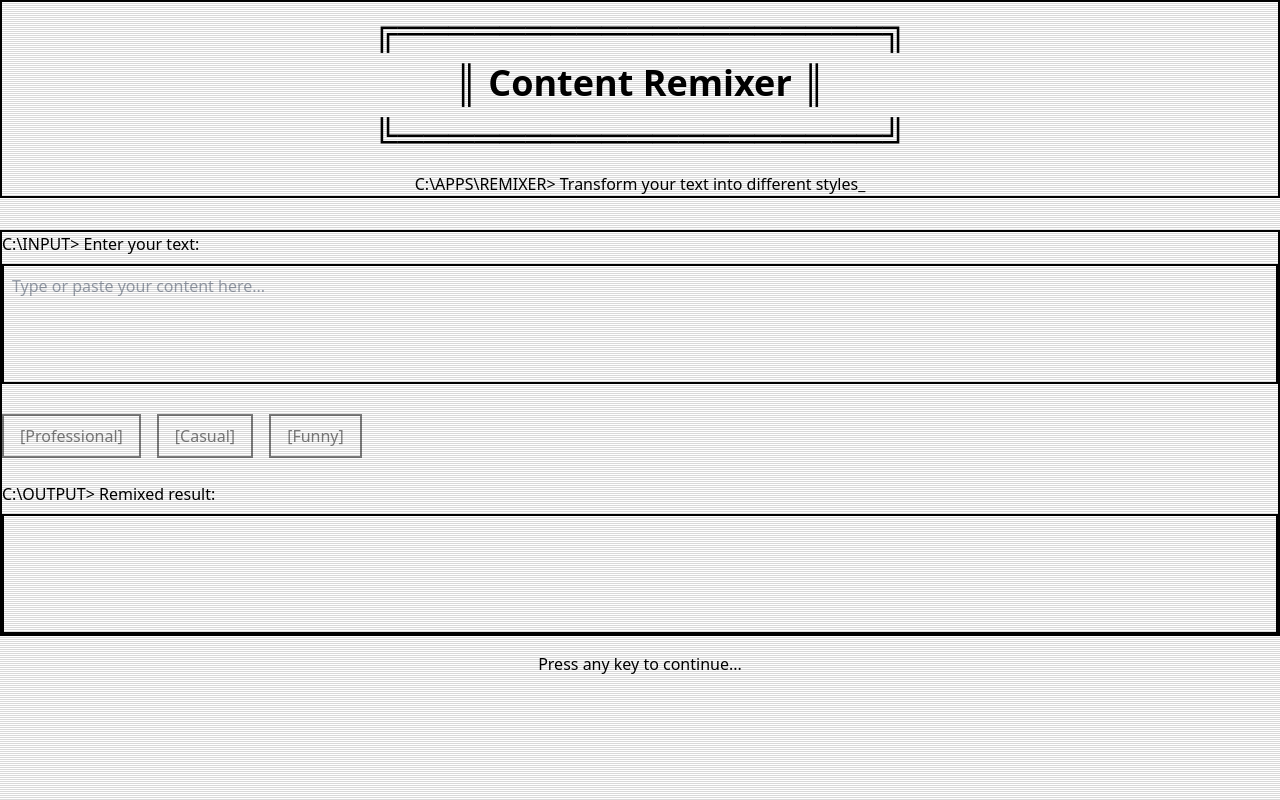
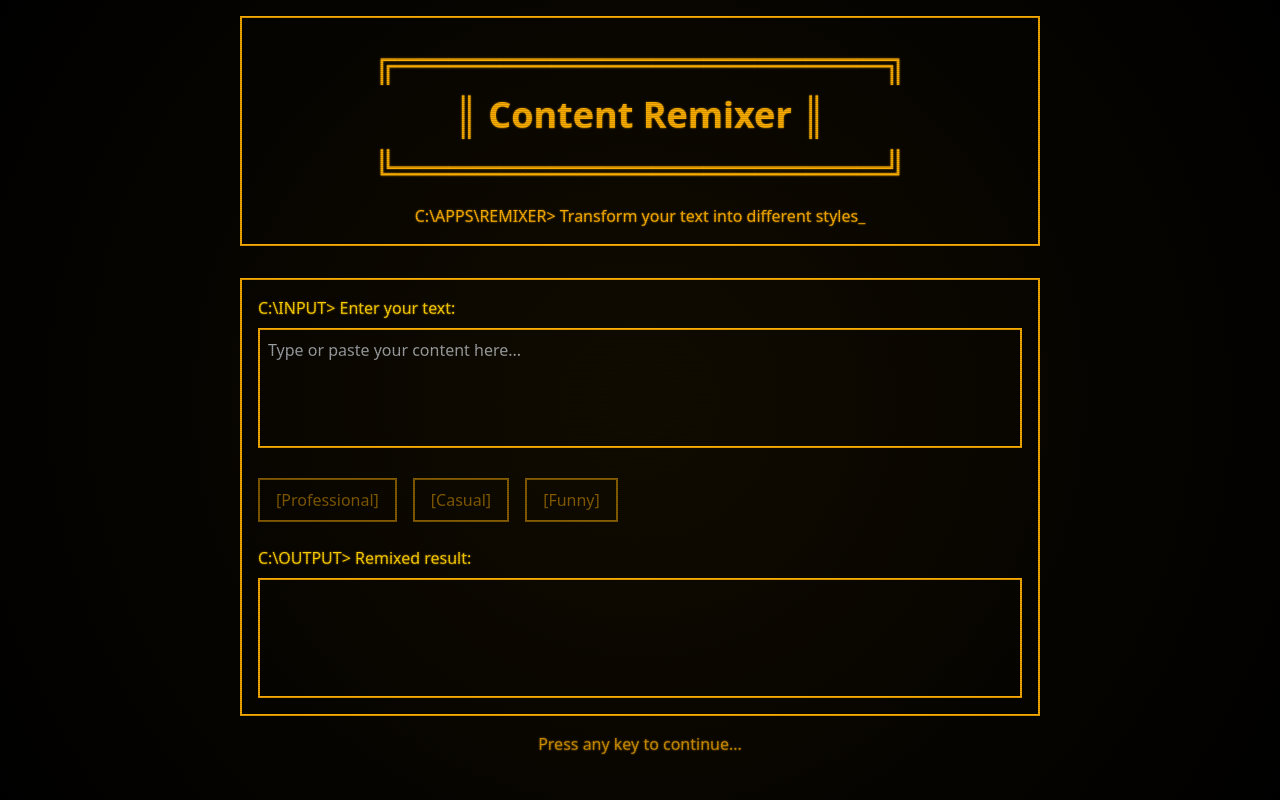
Before and after one commit to CinimoDY/remixer, a React (Vite) app: page / in a window 1280 px wide. Built offline with nearby package versions, Linux system fonts and the light colour scheme.

Commit message:
fix: update CSS variable names to match Style Dictionary output

```diff
--- a/src/index.css
+++ b/src/index.css
@@ -15,12 +15,12 @@
 /* DOS-inspired custom styles */
 @layer base {
   html {
-    background-color: var(--colors-dos-black);
+    background-color: var(--global-colors-dos-black);
   }
 
   body {
     @apply bg-dos-black text-dos-amber font-dos;
-    text-shadow: 0 0 2px var(--colors-dos-dim);
+    text-shadow: 0 0 2px var(--global-colors-dos-dim);
     position: relative;
     margin: 0;
     min-height: 100vh;
@@ -55,7 +55,7 @@
     height: 100%;
     background: radial-gradient(
       circle at center,
-      var(--colors-dos-dim) 0%,
+      var(--global-colors-dos-dim) 0%,
       rgba(0, 0, 0, 0.5) 100%
     );
     pointer-events: none;
@@ -66,12 +66,12 @@
   /* Custom scrollbar */
   ::-webkit-scrollbar {
     width: 12px;
-    background-color: var(--colors-dos-black);
+    background-color: var(--global-colors-dos-black);
   }
 
   ::-webkit-scrollbar-thumb {
-    background-color: var(--colors-dos-yellow);
-    border: 2px solid var(--colors-dos-black);
+    background-color: var(--global-colors-dos-yellow);
+    border: 2px solid var(--global-colors-dos-black);
   }
 
   /* Remove modern input styles */
@@ -101,5 +101,5 @@
 .cursor::after {
   content: '_';
   @apply animate-cursor-blink;
-  color: var(--colors-dos-yellow);
+  color: var(--global-colors-dos-yellow);
 }
--- a/tailwind.config.js
+++ b/tailwind.config.js
@@ -7,11 +7,11 @@ export default {
   theme: {
     extend: {
       colors: {
-        'dos-black': 'var(--colors-dos-black)',
-        'dos-amber': 'var(--colors-dos-yellow)',
-        'dos-bright-amber': 'var(--colors-dos-bright)',
-        'dos-dim-amber': 'var(--colors-dos-dim)',
-        'dos-border': 'var(--colors-dos-border)',
+        'dos-black': 'var(--global-colors-dos-black)',
+        'dos-amber': 'var(--global-colors-dos-yellow)',
+        'dos-bright-amber': 'var(--global-colors-dos-bright)',
+        'dos-dim-amber': 'var(--global-colors-dos-dim)',
+        'dos-border': 'var(--global-colors-dos-border)',
         'dos-red': '#FF0000'
       },
       fontFamily: {
@@ -24,8 +24,8 @@ export default {
         '2xl': 'var(--typography-size-2xl)'
       },
       spacing: {
-        'unit': 'var(--spacing-unit)',
-        'title': 'var(--spacing-title-height)'
+        'unit': 'var(--global-spacing-unit)',
+        'title': 'var(--global-spacing-title-height)'
       },
       borderWidth: {
         'thin': 'var(--spacing-border-width-thin)',
@@ -42,10 +42,10 @@ export default {
         },
       },
       maxWidth: {
-        'content': 'var(--dimension-content-max-width)'
+        'content': 'var(--global-dimension-content-max-width)'
       },
       lineHeight: {
-        'base': 'var(--typography-line-height-base)'
+        'base': 'var(--global-typography-line-height-base)'
       }
     },
   },
```
